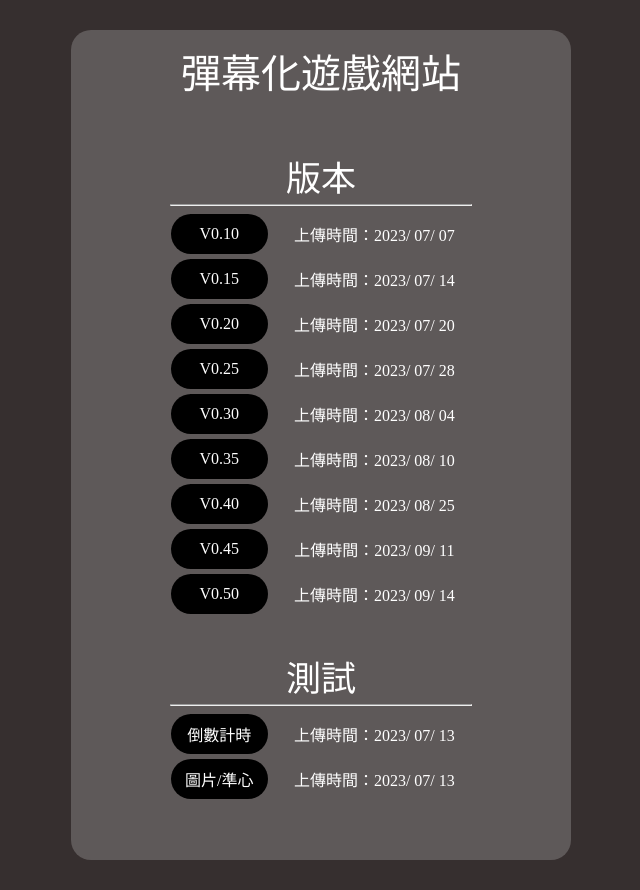
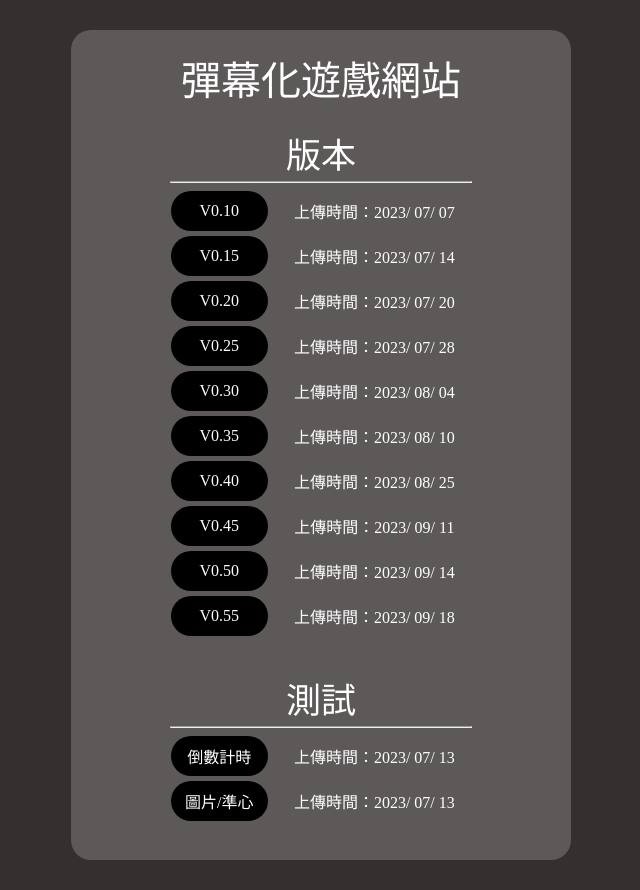
Before and after one commit to liuzhien010471/Barrage-Game-Yzu, a plain HTML site: page index.html in a window 1280 px wide. Shown: the whole page, without its empty margins (319-959 px from the left). Drawn offline with Linux system fonts and the light colour scheme.

Commit message:
Add files via upload

```diff
--- a/index.html
+++ b/index.html
@@ -144,7 +144,7 @@
 </head>
 
     <main>
-        <span style="font-size: 40px;transform: translate(0px,-50px);">彈幕化遊戲網站</span>
+        <span style="font-size: 40px;transform: translate(0px,-20px);">彈幕化遊戲網站</span>
 
         <span style="font-size: 35px;">版本</span>
         <hr>
@@ -185,7 +185,10 @@
             <span class="btn"><a href="./版本/v0.50/">V0.50</a></span>
             <span class="dataText">上傳時間：2023/ 09/ 14</span>
         </div>
-
+        <div>
+            <span class="btn"><a href="./版本/v0.55/">V0.55</a></span>
+            <span class="dataText">上傳時間：2023/ 09/ 18</span>
+        </div>
 
         <br><br>
         <span style="font-size: 35px;">測試</span>
```
